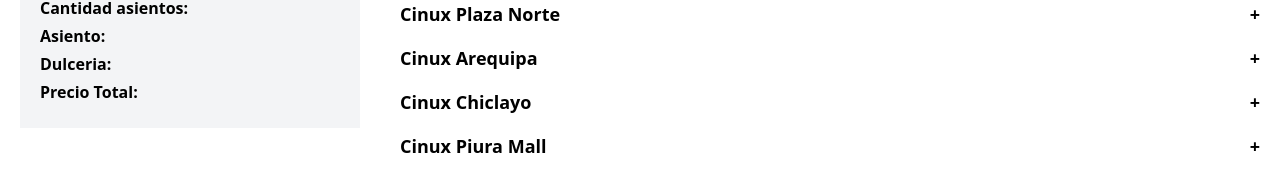
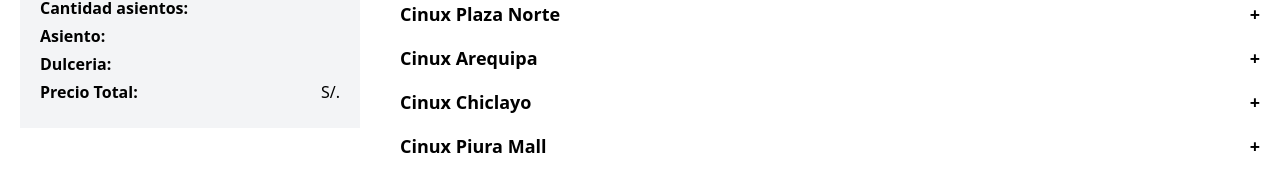
Before and after one commit to Jean-20/Cinux, a React (Vite) app in the folder client/: page /home/comprar in a window 1280 px wide. Shown: the part 404-574 px from the top of the page. Built offline with nearby package versions, Linux system fonts and the light colour scheme.

Commit message:
terminado

```diff
--- a/client/src/pages/ResumenCompra.jsx
+++ b/client/src/pages/ResumenCompra.jsx
@@ -38,7 +38,7 @@
         </div>
         <div className="flex justify-between gap-2 mb-1">
           <h1 className="font-bold text-black">Precio Total:</h1>
-          <h1 className="text-black">{resumenCompra.precioTotal}</h1>
+          <h1 className="text-black">S/. {resumenCompra.precioTotal}</h1>
         </div>
       </div>
     </>;
```
Also changed, not shown: 2 other files (tests, documents, lock files or other folders).
